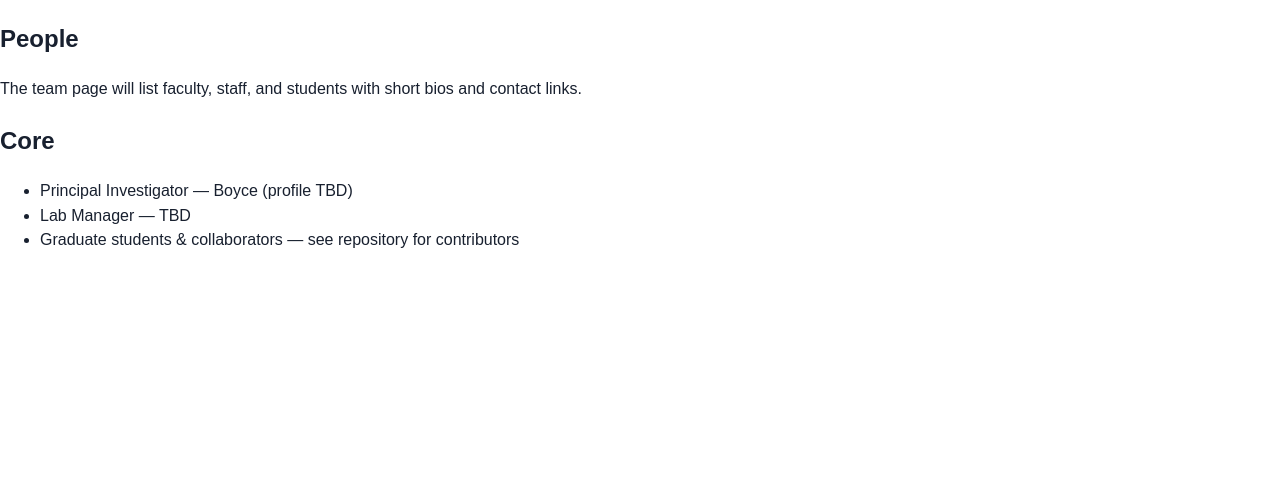
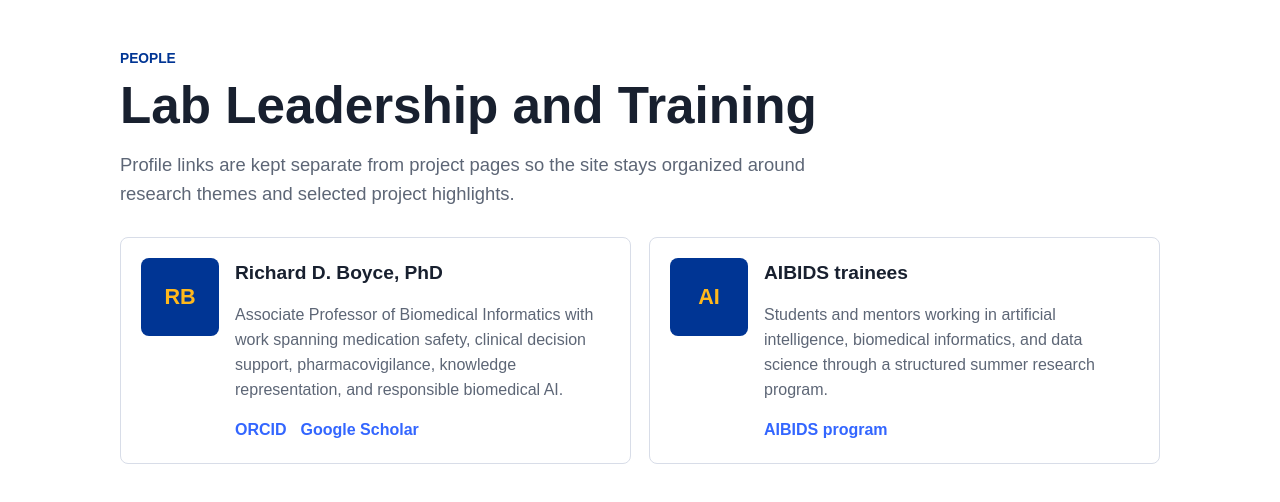
Before and after one commit to rkboyce/triads-lab-web, a SvelteKit app: page /people in a window 1280 px wide. Shown: the top 502 px of the page. Built offline with nearby package versions, Linux system fonts and the light colour scheme.

Commit message:
feat: redesign people page with detailed profiles and improved layout

```diff
--- a/src/routes/people/+page.svelte
+++ b/src/routes/people/+page.svelte
@@ -1,11 +1,47 @@
-<svelte:head><title>People — Boyce Lab</title></svelte:head>
-<section>
-  <h1>People</h1>
-  <p>The team page will list faculty, staff, and students with short bios and contact links.</p>
-  <h2>Core</h2>
-  <ul>
-    <li>Principal Investigator — Boyce (profile TBD)</li>
-    <li>Lab Manager — TBD</li>
-    <li>Graduate students &amp; collaborators — see repository for contributors</li>
-  </ul>
+<svelte:head><title>People - Boyce Lab</title></svelte:head>
+
+<section class="people-page">
+  <p class="eyebrow">People</p>
+  <h1>Lab Leadership and Training</h1>
+  <p class="lead">
+    Profile links are kept separate from project pages so the site stays organized around research themes and selected project highlights.
+  </p>
+
+  <div class="people-grid">
+    <article>
+      <div class="avatar">RB</div>
+      <div>
+        <h2>Richard D. Boyce, PhD</h2>
+        <p>Associate Professor of Biomedical Informatics with work spanning medication safety, clinical decision support, pharmacovigilance, knowledge representation, and responsible biomedical AI.</p>
+        <div class="links">
+          <a href="https://orcid.org/0000-0002-2993-2085" target="_blank" rel="noreferrer">ORCID</a>
+          <a href="https://scholar.google.com/citations?user=cmWWPNcAAAAJ&hl=en" target="_blank" rel="noreferrer">Google Scholar</a>
+        </div>
+      </div>
+    </article>
+    <article>
+      <div class="avatar">AI</div>
+      <div>
+        <h2>AIBIDS trainees</h2>
+        <p>Students and mentors working in artificial intelligence, biomedical informatics, and data science through a structured summer research program.</p>
+        <div class="links">
+          <a href="https://www.aibids.org/" target="_blank" rel="noreferrer">AIBIDS program</a>
+        </div>
+      </div>
+    </article>
+  </div>
 </section>
+
+<style>
+  .people-page { width: min(1040px, calc(100% - 40px)); margin: 48px auto 72px; }
+  .eyebrow { margin: 0 0 10px; color: var(--pitt-blue); font-size: 0.86rem; font-weight: 900; text-transform: uppercase; }
+  h1 { max-width: 760px; margin: 0 0 18px; color: var(--ink); font-size: clamp(2.1rem, 4vw, 3.2rem); line-height: 1.05; }
+  h2 { margin: 0 0 8px; font-size: 1.2rem; }
+  .lead { max-width: 740px; color: var(--muted); font-size: 1.15rem; }
+  .people-grid { display: grid; grid-template-columns: repeat(2, minmax(0, 1fr)); gap: 18px; margin-top: 28px; }
+  .people-grid article { display: grid; grid-template-columns: 78px minmax(0, 1fr); gap: 16px; align-items: start; border: 1px solid var(--border); border-radius: var(--radius); background: var(--pitt-white); padding: 20px; }
+  .people-grid p { color: var(--muted); }
+  .avatar { display: grid; width: 78px; height: 78px; place-items: center; border-radius: var(--radius); background: var(--pitt-blue); color: var(--pitt-gold); font-size: 1.35rem; font-weight: 900; }
+  .links { display: flex; flex-wrap: wrap; gap: 14px; font-weight: 900; }
+  @media (max-width: 760px) { .people-grid { grid-template-columns: 1fr; } .people-grid article { grid-template-columns: 1fr; } }
+</style>
```
